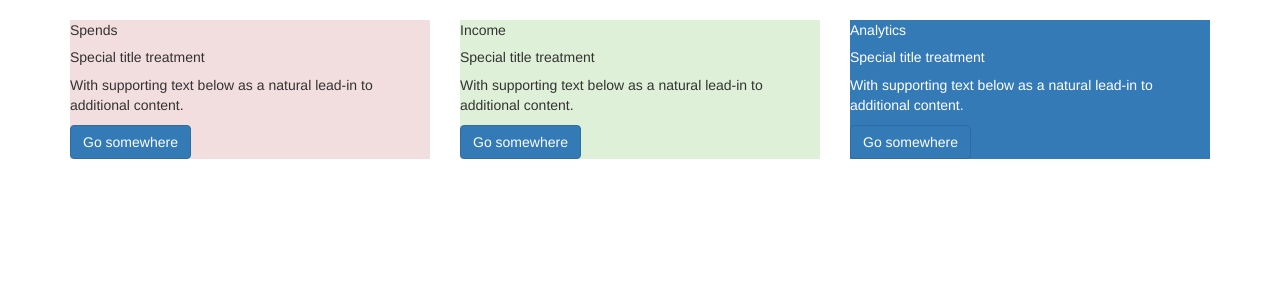
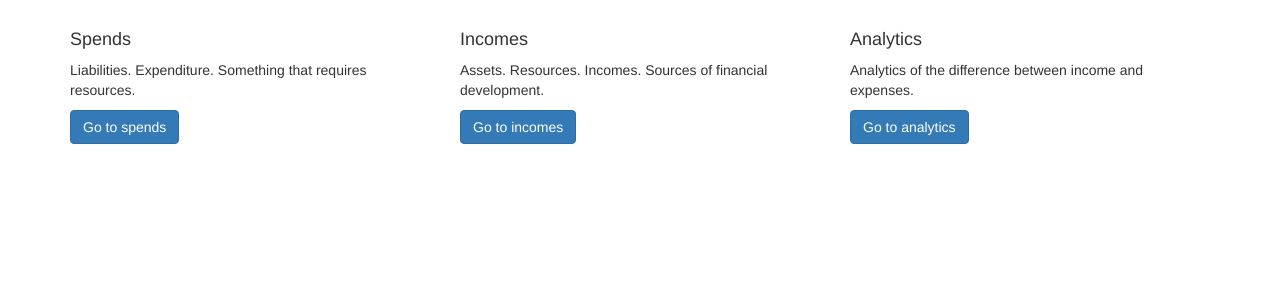
Before and after one commit to alxegorov/spend_control, a Flask app: page / in a window 1280 px wide. Shown: the part 52-352 px from the top of the page. Run offline with Flask 2, Linux system fonts and the light colour scheme; some libraries are stand-ins or nearby versions.

Commit message:
Edit index page

```diff
--- a/app/main/templates/index.html
+++ b/app/main/templates/index.html
@@ -3,41 +3,19 @@
 {% block app_content %}
 <div class="row">
     <div class="col-sm-4">
-        <div class="card text-white bg-danger mb-3">
-            <div class="card-header">
-                Spends
-            </div>
-            <div class="card-body">
-                <h5 class="card-title">Special title treatment</h5>
-                <p class="card-text">With supporting text below as a natural lead-in to additional content.</p>
-                <a href="#" class="btn btn-primary">Go somewhere</a>
-            </div>
-        </div>
+        <h4>Spends</h4>
+        <p>Liabilities. Expenditure. Something that requires resources.</p>
+        <a href="#" class="btn btn-primary">Go to spends</a>
     </div>
     <div class="col-sm-4">
-        <div class="card text-white bg-success mb-3">
-            <div class="card-header">
-                Income
-            </div>
-            <div class="card-body">
-                <h5 class="card-title">Special title treatment</h5>
-                <p class="card-text">With supporting text below as a natural lead-in to additional content.</p>
-                <a href="#" class="btn btn-primary">Go somewhere</a>
-            </div>
-        </div>
+        <h4>Incomes</h4>
+        <p>Assets. Resources. Incomes. Sources of financial development.</p>
+        <a href="#" class="btn btn-primary">Go to incomes</a>
     </div>
     <div class="col-sm-4">
-        <div class="card text-white bg-primary mb-3">
-            <div class="card-header">
-                Analytics
-            </div>
-            <div class="card-body">
-                <h5 class="card-title">Special title treatment</h5>
-                <p class="card-text">With supporting text below as a natural lead-in to additional content.</p>
-                <a href="#" class="btn btn-primary">Go somewhere</a>
-            </div>
-        </div>
+        <h4>Analytics</h4>
+        <p>Analytics of the difference between income and expenses.</p>
+        <a href="#" class="btn btn-primary">Go to analytics</a>
     </div>
-
 </div>
 {% endblock %}
```
